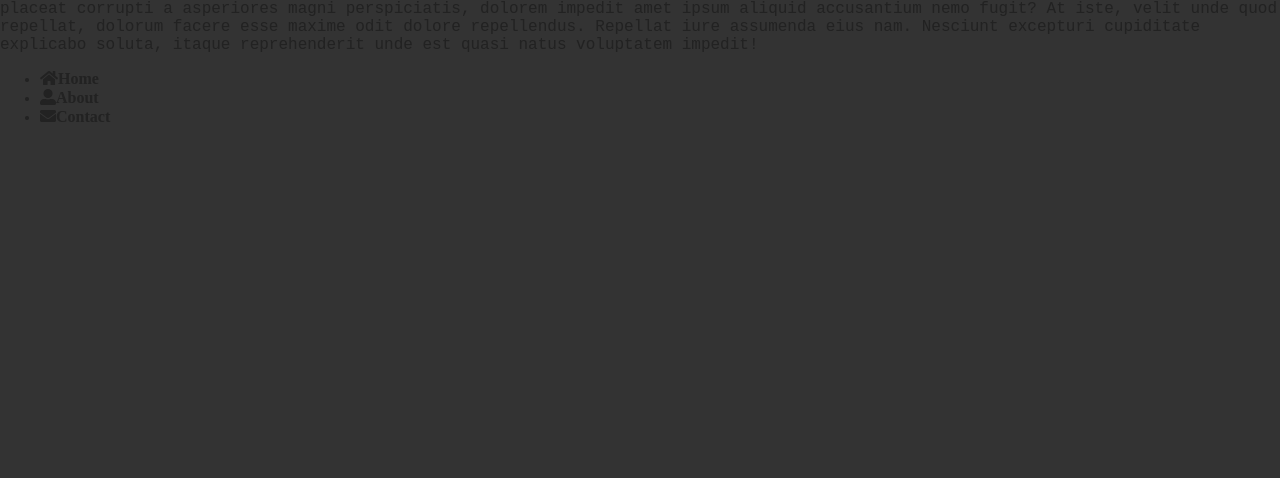
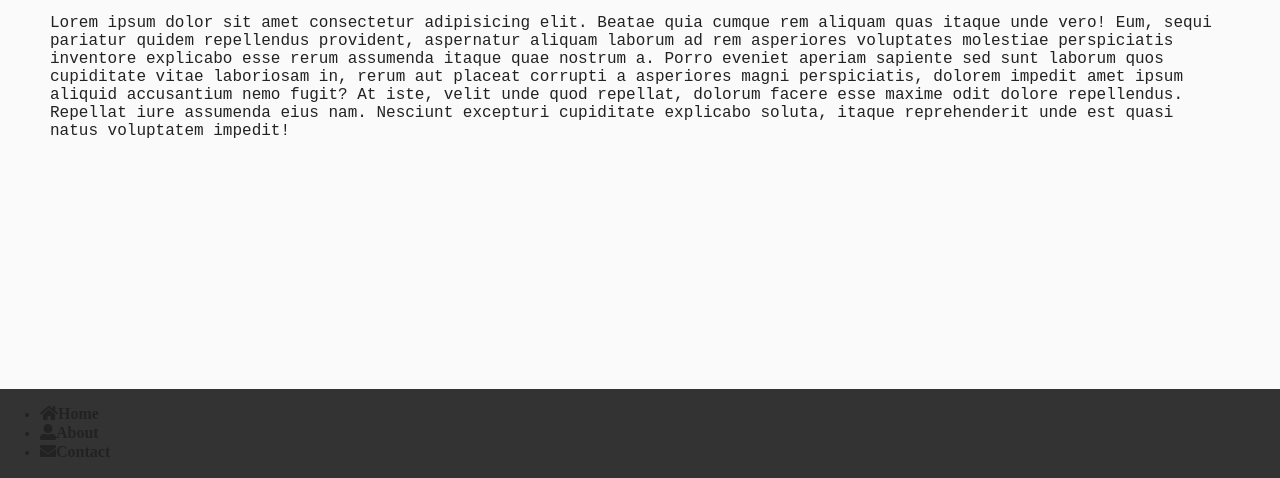
Before and after one commit to Miguel-Lima/projects, a plain HTML site: page Rotating-navigation/index.html in a window 1280 px wide. Shown: the part 411-889 px from the top of the page. Before the commit the page ends 800 px from the top, so only its background shows below. Drawn offline with Linux system fonts and the light colour scheme.

Commit message:
Container,css

```diff
--- a/Rotating-navigation/style.css
+++ b/Rotating-navigation/style.css
@@ -9,3 +9,10 @@ body{
     margin: 0;
     overflow-x: hidden;
 }
+
+.container{
+    background-color: #fafafa;
+    min-height: 100vh;
+    width: 100vw;
+    padding: 50px;
+}
```
